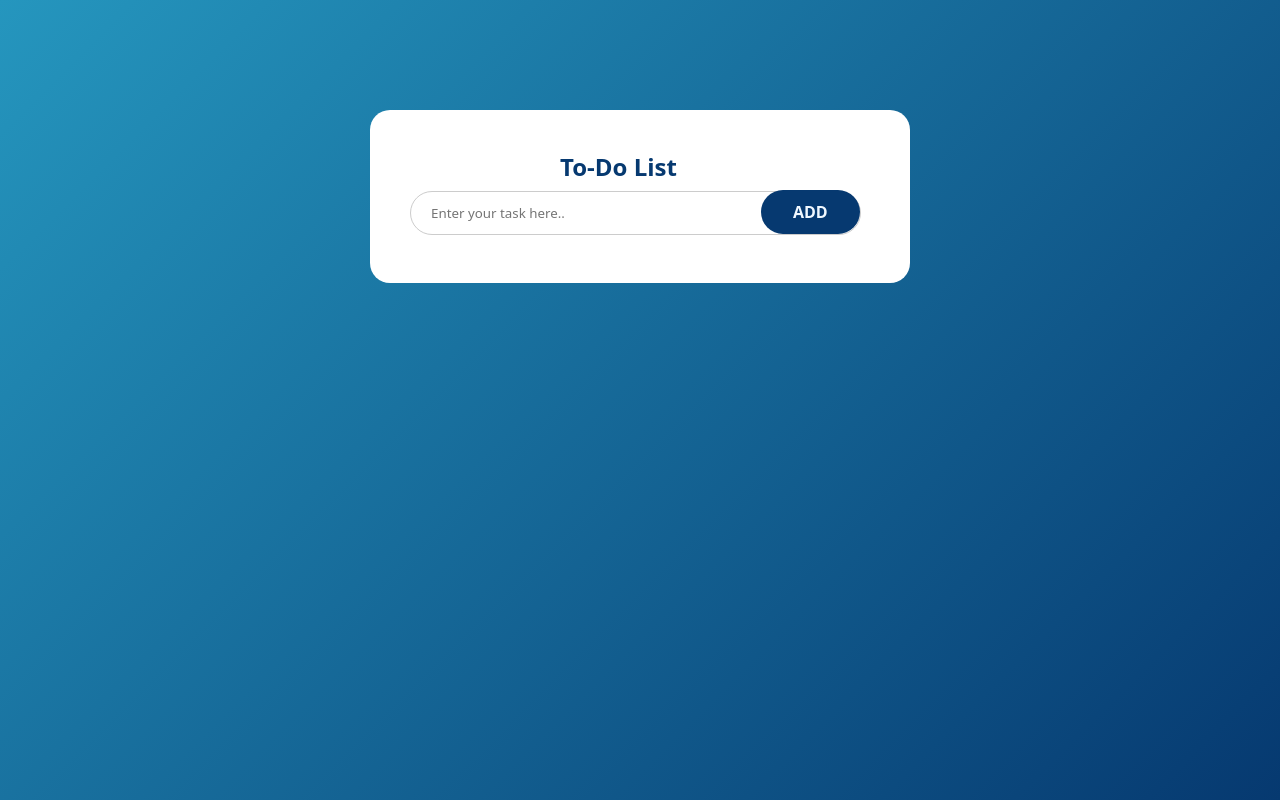
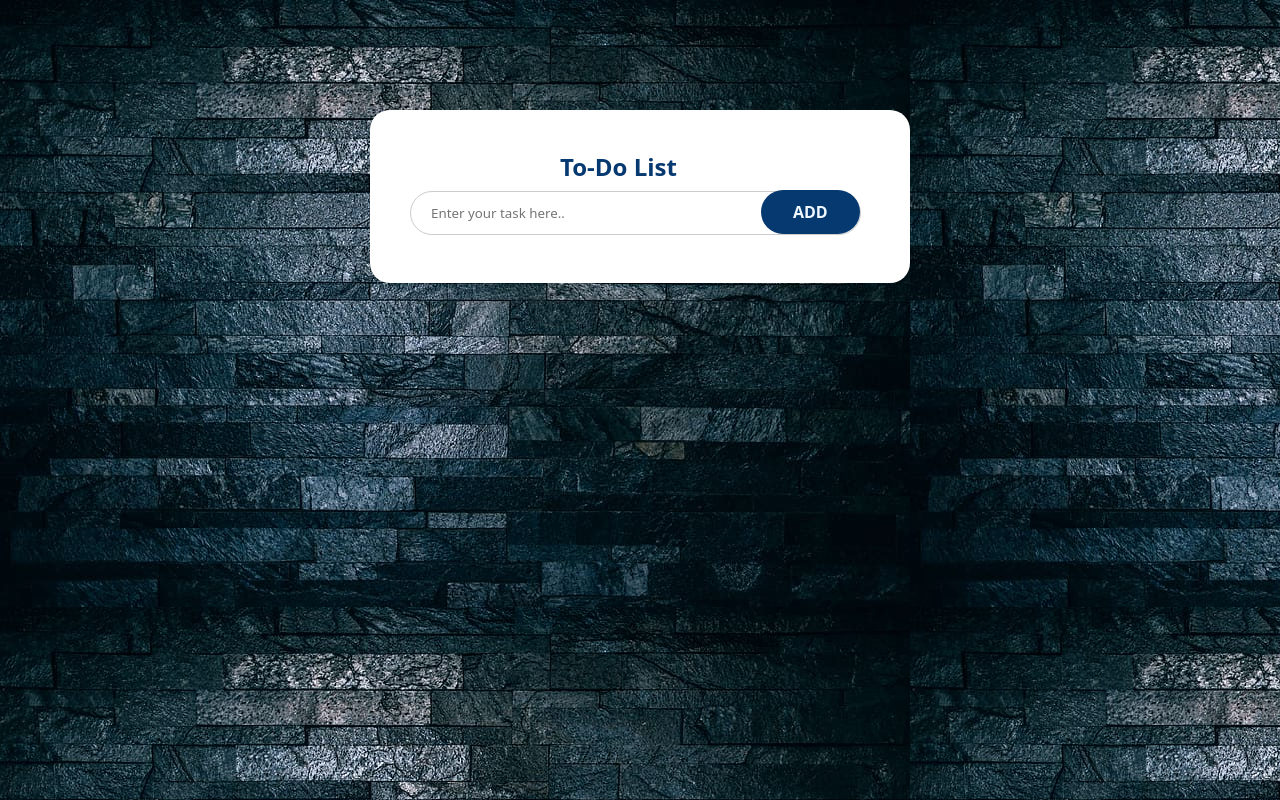
Before and after one commit to TahaSandhu/CodeAlpha_Project_Todo_List, a plain HTML site: page Index.html in a window 1280 px wide. Drawn offline with Linux system fonts and the light colour scheme.

Commit message:
new change

```diff
--- a/Index.js
+++ b/Index.js
@@ -1,7 +1,7 @@
 const data = document.getElementById('input-box');
 const listcontainer = document.getElementById('list-container');
 
-// this function add task
+
 function addTask(){
     if(data.value === ''){
         alert("Please enter a something!");
@@ -18,7 +18,7 @@ function addTask(){
     // saveData();
 }
 
-// create a event to check the task
+
 listcontainer.addEventListener("click",function(e){
     if(e.target.tagName === "LI"){
         e.target.classList.toggle("checked");
@@ -30,7 +30,7 @@ listcontainer.addEventListener("click",function(e){
     }
 }, false);
 
-//  if you want the data is show than remove commment part
+//  if you want to store data  than remove commment part
 // function saveData(){
 //      localStorage.setItem("data", listcontainer.innerHTML);
 // }
--- a/Style.css
+++ b/Style.css
@@ -10,7 +10,8 @@
     width: 100%;
     min-height: 100vh;
     padding: 10px;
-    background: linear-gradient(135deg, #2596be, #063970);
+    background-image: url("./To-Do-Img/images/bg.jpg");
+    /* background: linear-gradient(135deg, #2596be, #063970); */
 }
 
 h2 {
```
Also changed, not shown: Index.html (+1 -3 lines), To-Do-Img/images/bg.jpg (added).
